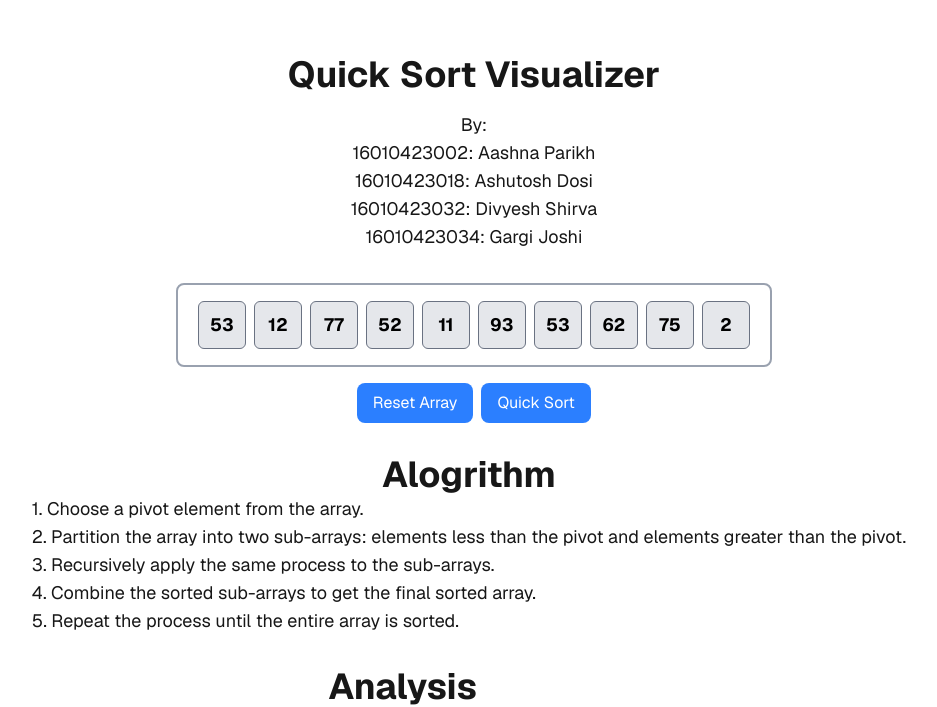
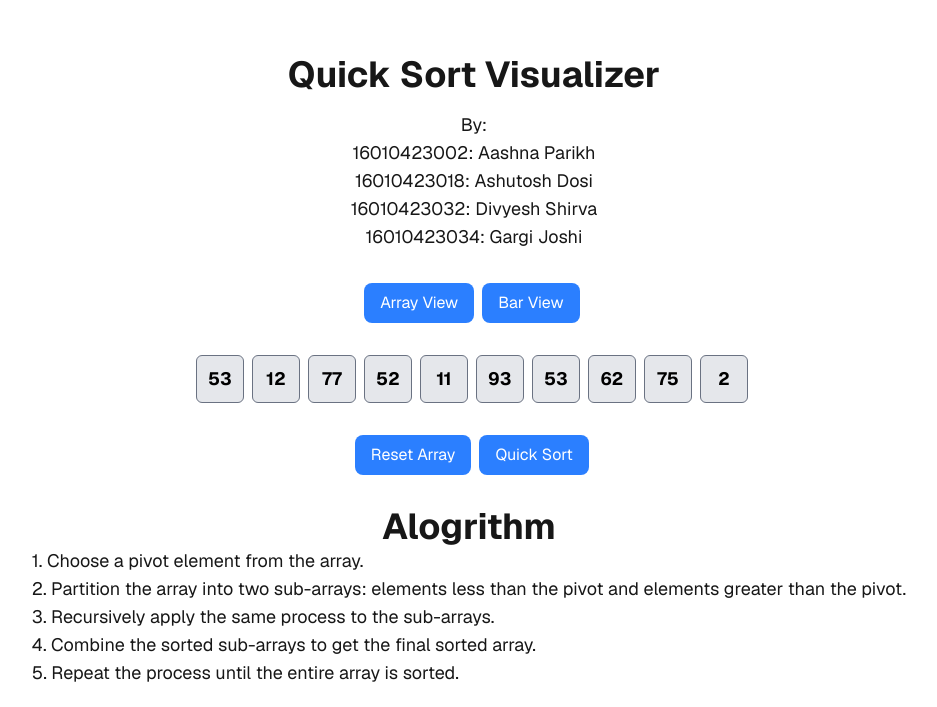
Before and after one commit to ashutoshDosi/AA-LabCA, a Next.js app: page / in a window 1280 px wide. Shown: the part 109-816 px from the top of the page, without its empty margins (171-1108 px from the left). Built offline with nearby package versions, Linux system fonts and the light colour scheme.

Commit message:
Add option for bar and array view

```diff
--- a/src/app/components/QuickSortVisualizer.tsx
+++ b/src/app/components/QuickSortVisualizer.tsx
@@ -6,6 +6,7 @@ const QuickSortVisualizer = () => {
   const [sorting, setSorting] = useState(false);
   const [pivotIndex, setPivotIndex] = useState<number | null>(null);
   const [compareIndex, setCompareIndex] = useState<number | null>(null);
+  const [viewMode, setViewMode] = useState<'array' | 'bar'>('array');
 
   useEffect(() => {
     resetArray();
@@ -58,15 +59,33 @@ const QuickSortVisualizer = () => {
 
   return (
     <div className="flex flex-col items-center space-y-4">
-      <div className="flex justify-center items-center border-2 border-gray-400 p-4 rounded-lg">
-        {array.map((value, idx) => (
+      <div className="flex space-x-2">
+        <Button onClick={() => setViewMode('array')}>Array View</Button>
+        <Button onClick={() => setViewMode('bar')}>Bar View</Button>
+      </div>
+      <div className="flex justify-center items-center  border-gray-400 p-4 rounded-lg">
+        {viewMode === 'array' ? (
+          array.map((value, idx) => (
             <span
               key={idx}
               className={`flex justify-center items-center w-12 h-12 border border-gray-500 rounded-md mx-1 text-lg font-bold text-black ${idx === pivotIndex ? 'bg-red-500' : idx === compareIndex ? 'bg-yellow-500' : 'bg-gray-200'}`}
             >
               {value}
             </span>
+          ))
+        ) : (
+          <div className="flex items-end space-x-2 h-40 mt-20 ml-36">
+            {array.map((value, idx) => (
+              <div key={idx} className="flex flex-col items-center ">
+                <span className="text-lg font-bold mb-1">{value}</span>
+                <div
+                  className={`w-8 bg-gray-400 ${idx === pivotIndex ? 'bg-red-500' : idx === compareIndex ? 'bg-yellow-500' : 'bg-gray-400'}`}
+                  style={{ height: `${value * 2}px`, padding: '4px' }}
+                ></div>
+              </div>
             ))}
+          </div>
+        )}
       </div>
       <div className="flex space-x-2">
         <Button onClick={resetArray} disabled={sorting}>
```
Lines whose indentation alone changed are shown as unchanged.
